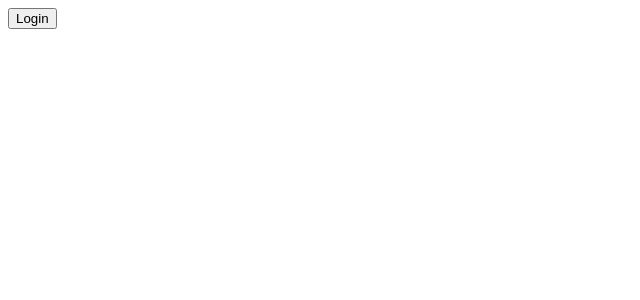
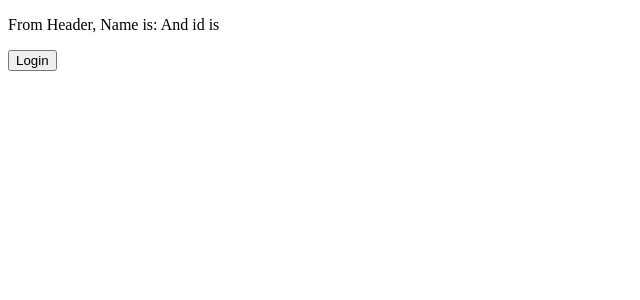
Before and after one commit to arfinaleusuf/Module-3-R, a React (Vite) app in the folder learning-react/: page / in a window 1280 px wide. Shown: the top 300 px of the page, without its empty margins (0-640 px from the left). Built offline with nearby package versions, Linux system fonts and the light colour scheme.

Commit message:
Add user information display to Header component

```diff
--- a/learning-react/src/Header.jsx
+++ b/learning-react/src/Header.jsx
@@ -1,9 +1,16 @@
 
+import { useContext } from 'react';
 import AuthButton from './AuthButton';
+import { AuthContext } from './context/AuthProvider';
+
 
 const Header = () => {
+
+    const {authUser} = useContext(AuthContext)
+
     return (
         <div>
+            <p>From Header, Name is: {authUser?.name} And id is {authUser?.id}</p>
             <AuthButton/>
         </div>
     );
```
